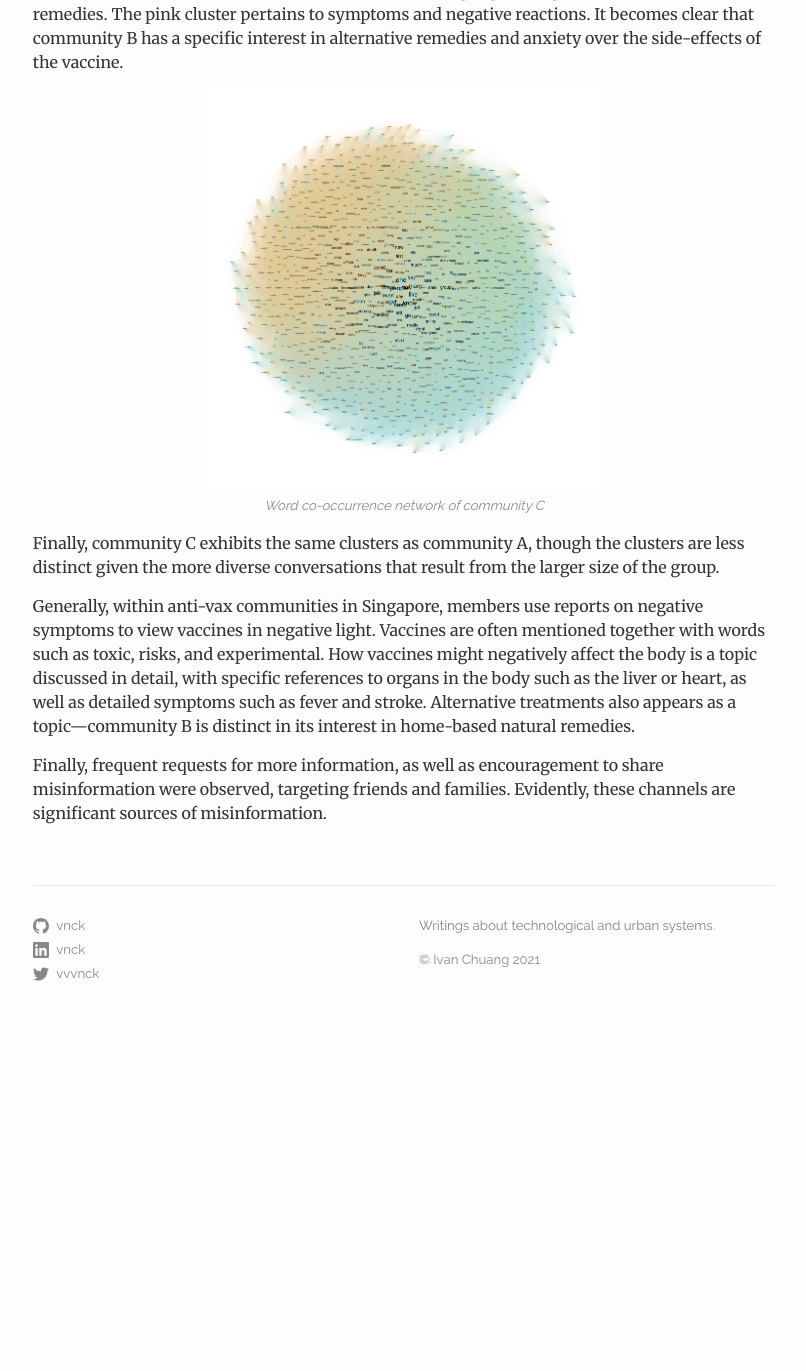
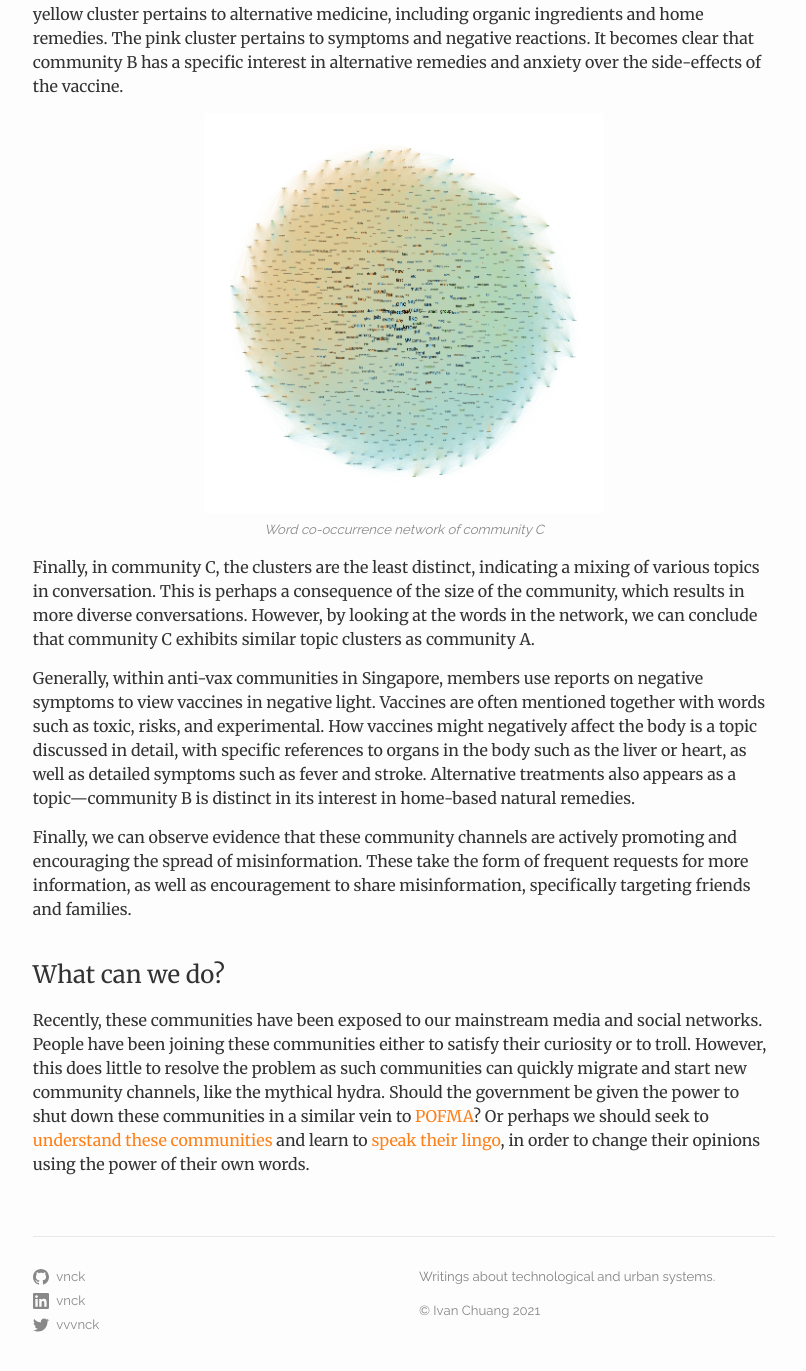
Before and after one commit to vnck/vnck.github.io, a Jekyll site: the page built from _posts/2021-08-18-visualising-sg-anti-vax-communities.md, in a window 1280 px wide and 1400 px high, scrolled down 4593 px. Shown: the top 1371 px of the window, without its empty margins (236-1042 px from the left). Built offline with Jekyll 4.4.1, drawn with Linux system fonts in a browser that asks for light colours; comment, search, counter and statistics services are not loaded; before the commit the page ends 5642 px from its top, so only the background shows below that; some of the changed text lies outside the part shown.

Commit message:
edit post

```diff
--- a/_posts/2021-08-18-visualising-sg-anti-vax-communities.md
+++ b/_posts/2021-08-18-visualising-sg-anti-vax-communities.md
@@ -75,7 +75,7 @@ To improve the interpretability of the network, only the top 1000 most frequentl
     <figcaption>Word co-occurrence network of community A</figcaption>
 </figure>
 
-Within community A, there are 3 prominent clusters. The first cluster (green) pertains to medical information such as information on vaccines and the covid virus. The second cluster (pink) pertains to community actions, including advice, personal opinions, and requests. The third cluster (blue) pertains to news and media, including geopolitical topics.
+Within community A, there are 3 clusters, though no particular keyword was observed to anchor the conversation. The first cluster (green) pertains to medical information such as information on vaccines and the covid virus. The second cluster (pink) pertains to community actions, including advice, personal opinions, and requests. The third cluster (blue) pertains to news and media, including geopolitical topics.
 
 <figure>
     <img src="../assets/posts/2021-08-18-visualising-sg-anti-vax-communities/word_network_B.png"/>
@@ -89,8 +89,12 @@ Community B exhibits more distinct clustering. The green cluster pertains to inf
     <figcaption>Word co-occurrence network of community C</figcaption>
 </figure>
 
-Finally, community C exhibits the same clusters as community A, though the clusters are less distinct given the more diverse conversations that result from the larger size of the group.
+Finally, in community C, the clusters are the least distinct, indicating a mixing of various topics in conversation. This is perhaps a consequence of the size of the community, which results in more diverse conversations. However, by looking at the words in the network, we can conclude that community C exhibits similar topic clusters as community A.
 
 Generally, within anti-vax communities in Singapore, members use reports on negative symptoms to view vaccines in negative light. Vaccines are often mentioned together with words such as toxic, risks, and experimental. How vaccines might negatively affect the body is a topic discussed in detail, with specific references to organs in the body such as the liver or heart, as well as detailed symptoms such as fever and stroke. Alternative treatments also appears as a topic—community B is distinct in its interest in home-based natural remedies.
 
-Finally, frequent requests for more information, as well as encouragement to share misinformation were observed, targeting friends and families. Evidently, these channels are significant sources of misinformation.
+Finally, we can observe evidence that these community channels are actively promoting and encouraging the spread of misinformation. These take the form of frequent requests for more information, as well as encouragement to share misinformation, specifically targeting friends and families.
+
+## What can we do?
+
+Recently, these communities have been exposed to our mainstream media and social networks. People have been joining these communities either to satisfy their curiosity or to troll. However, this does little to resolve the problem as such communities can quickly migrate and start new community channels, like the mythical hydra. Should the government be given the power to shut down these communities in a similar vein to [POFMA](https://www.pofmaoffice.gov.sg/regulations/protection-from-online-falsehoods-and-manipulation-act/)? Or perhaps we should seek to [understand these communities](https://datasociety.net/library/searching-for-alternative-facts/) and learn to [speak their lingo](https://www.pnas.org/content/118/21/e2101723118.short), in order to change their opinions using the power of their own words.
```
